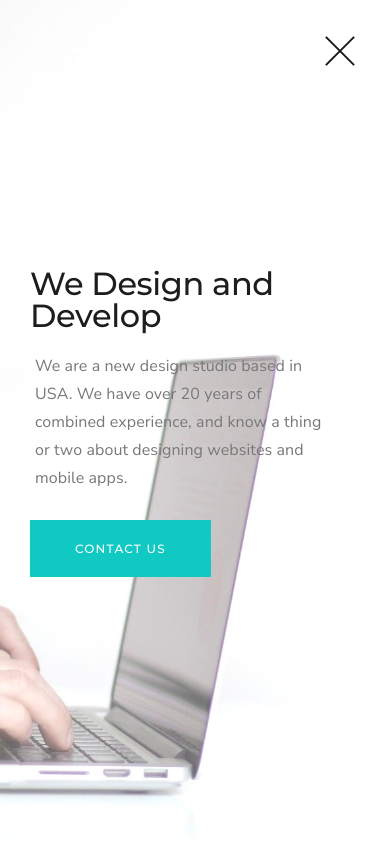
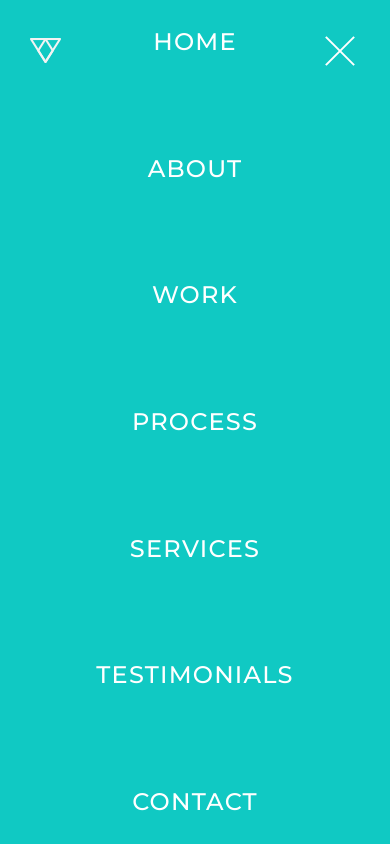
Before and after one commit to mrantovich/piroll-site, a plain HTML site: page index.html in a window 390 px wide. Both pictures are taken after a click on the element 340 px from the left and 52 px from the top of the page. Shown: the top 844 px of the page. Drawn offline with nearby package versions, Linux system fonts and the light colour scheme.

Commit message:
Сделано меню

```diff
--- a/js/script.js
+++ b/js/script.js
@@ -4,6 +4,8 @@ $(document).ready(function(){
 
 	$('.burger').on('click', function() {
 		$(this).toggleClass('_active');
+		$('.nav__list, .header__logo').toggleClass('_active');
+		$('body').toggleClass('_locked');
 	});
 
 	$('.works__more').on('click', function() {
--- a/scss/style.scss
+++ b/scss/style.scss
@@ -5,6 +5,12 @@
 
 html, body {
 	font-family: $font-main;
+}
+
+body {
+	&._locked {
+		position: fixed;
+	}
 }
 
 .wrapper {
@@ -40,8 +46,17 @@ header {
 	}
 
 	&__logo {
+		transition: 0.3s;
+		position: relative;
+		z-index: 3;
 		@media (max-width: 992px) {
-			display: none;
+			opacity: 0;
+			visibility: hidden;
+			&._active {
+				opacity: 1;
+				visibility: visible;
+				filter: invert(1);
+			}
 		}
 	}
 
@@ -58,8 +73,26 @@ header {
 
 	&__list {
 		display: flex;
+		transition: 0.3s;
 		@media (max-width: 767px) {
-			display: none;
+			background-color: $color-primary;
+			flex-direction: column;
+			width: 100vw;
+			position: absolute;
+			top: 0;
+			left: -30px;
+			height: 100vh;
+			align-items: center;
+			justify-content: space-between;
+			padding: 30px 0;
+			overflow: scroll;
+			opacity: 0;
+			visibility: hidden;
+			&._active {
+				opacity: 1;
+				visibility: visible;
+
+			}
 		}
 	}
 
@@ -67,6 +100,9 @@ header {
 		margin-left: 28px;
 		&:first-child {
 			margin-left: 0;
+		}
+		@media (max-width: 767px) {
+			margin: 0;
 		}
 	}
 
@@ -79,6 +115,10 @@ header {
 		transition: 0.3s;
 		&:hover {
 			color: $color-primary;
+		}
+		@media (max-width: 767px) {
+			color: #fff;
+			font-size: 24px;
 		}
 	}
 
@@ -128,13 +168,17 @@ header {
 
 	&._active span {
 		width: 0;
+		&::before,
+		&::after {
+			background-color: #fff;
+			top: 0;
+		}
 		&::before {
 			transform: rotate(45deg);
-			top: 0;
 		}
 		&::after {
 			transform: rotate(-45deg);
-			top: 0;
+
 		}
 	}
 }
```
Also changed, not shown: css/style.css.
